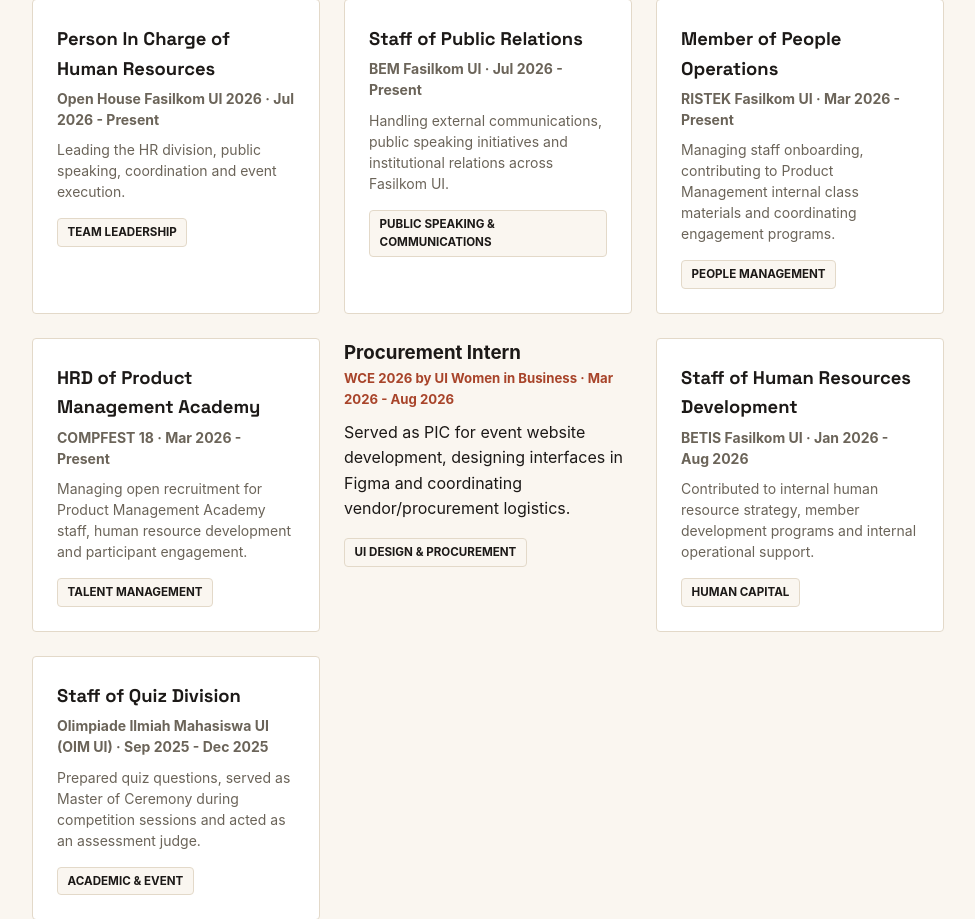
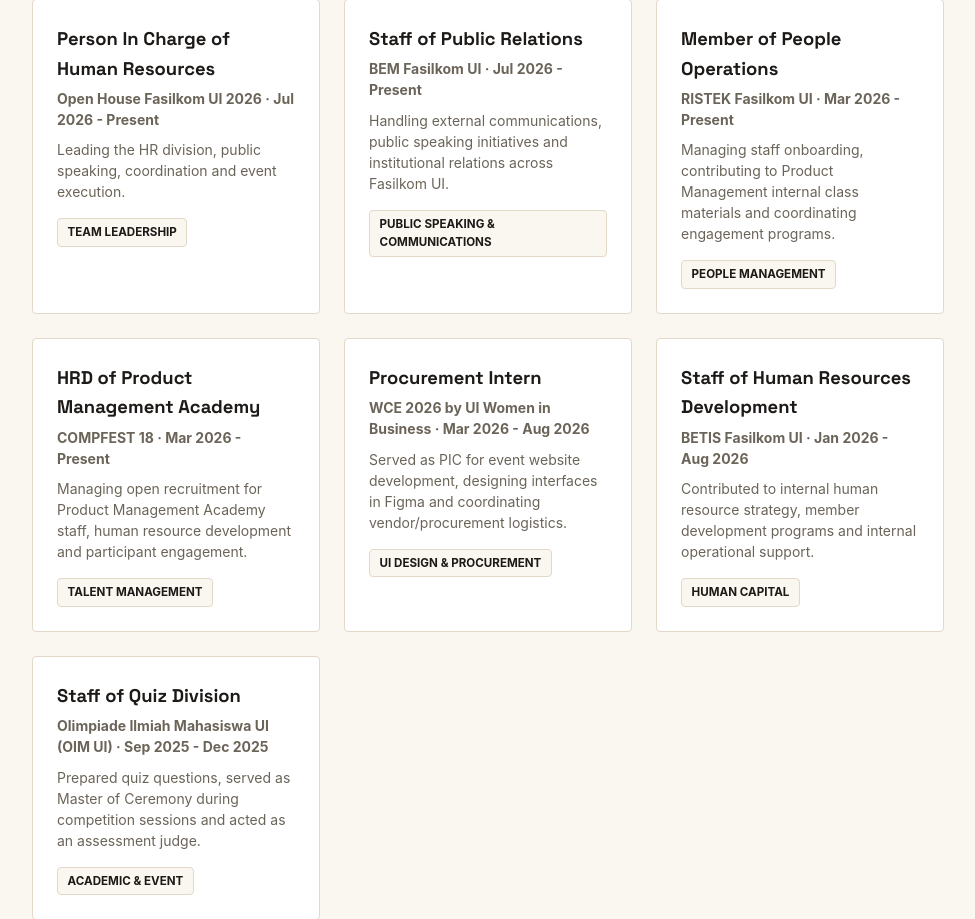
Before and after one commit to hasyaazzahra256/myportofolio, a Django app: page / in a window 1280 px wide. Shown: the part 1188-2107 px from the top of the page, without its empty margins (152-1127 px from the left). Run offline with Django 5.2, Linux system fonts and the light colour scheme.

Commit message:
fix: correct project-card

```diff
--- a/templates/index.html
+++ b/templates/index.html
@@ -113,7 +113,7 @@
                         <span class="tag">Talent Management</span>
                     </article>
 
-                    <article class="aproject-card">
+                    <article class="project-card">
                         <h3>Procurement Intern</h3>
                         <p class="role">WCE 2026 by UI Women in Business &middot; Mar 2026 - Aug 2026</p>
                         <p>Served as PIC for event website development, designing interfaces in Figma and coordinating vendor/procurement logistics.</p>
```
